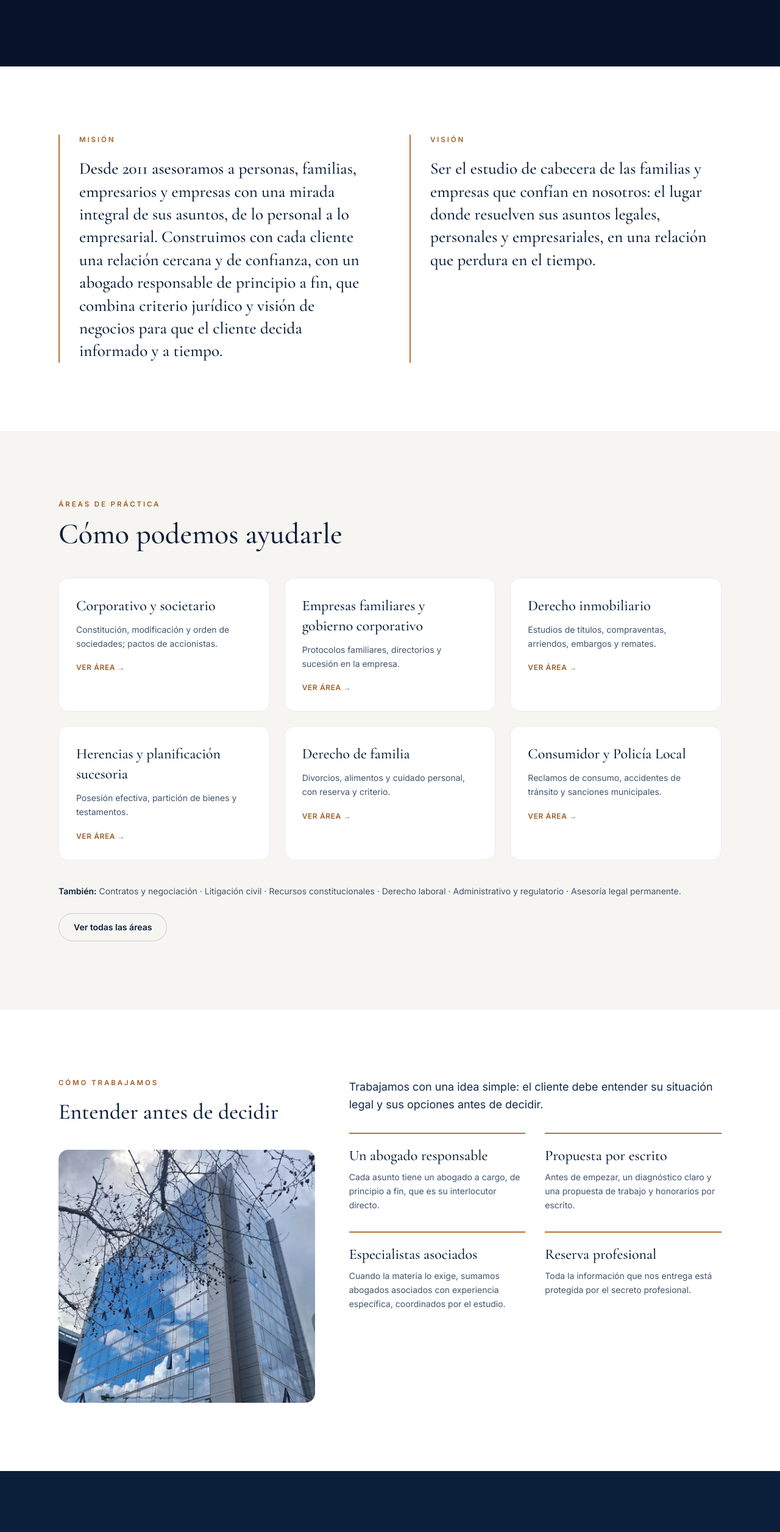
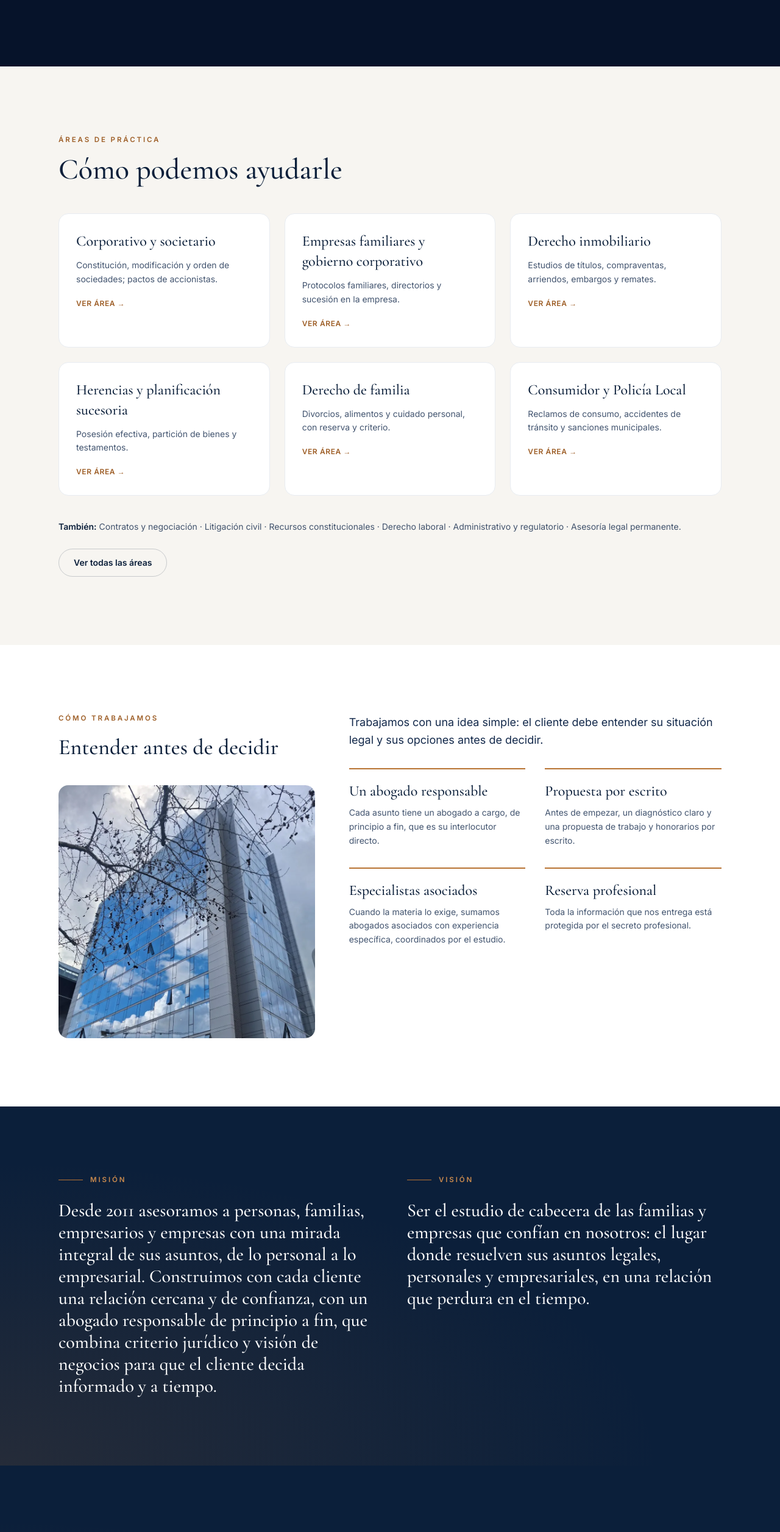
Before and after one commit to sebastiansalinasf/salinasycia-web, a plain HTML site: page site/index.html in a window 1280 px wide. Shown: the part 894-3407 px from the top of the page at 61% size. Drawn offline with nearby package versions, Linux system fonts and the light colour scheme.

Commit message:
Portada: misión y visión como franja oscura tras 'Cómo trabajamos' (igual a la vista previa)

```diff
--- a/site/index.html
+++ b/site/index.html
@@ -101,20 +101,6 @@
   </dl>
 </section>
 
-<!-- MISIÓN Y VISIÓN -->
-<section class="bg-white py-24 sm:py-28">
-  <div class="mx-auto grid max-w-6xl gap-12 px-6 lg:grid-cols-2 lg:gap-16 lg:px-8">
-    <div class="border-l-2 border-copper-500 pl-8">
-      <p class="eyebrow text-copper-600">Misión</p>
-      <p class="mt-5 font-serif text-2xl leading-snug text-navy-900 sm:text-[1.7rem]">Desde 2011 asesoramos a personas, familias, empresarios y empresas con una mirada integral de sus asuntos, de lo personal a lo empresarial. Construimos con cada cliente una relación cercana y de confianza, con un abogado responsable de principio a fin, que combina criterio jurídico y visión de negocios para que el cliente decida informado y a tiempo.</p>
-    </div>
-    <div class="border-l-2 border-copper-500 pl-8">
-      <p class="eyebrow text-copper-600">Visión</p>
-      <p class="mt-5 font-serif text-2xl leading-snug text-navy-900 sm:text-[1.7rem]">Ser el estudio de cabecera de las familias y empresas que confían en nosotros: el lugar donde resuelven sus asuntos legales, personales y empresariales, en una relación que perdura en el tiempo.</p>
-    </div>
-  </div>
-</section>
-
 <!-- ÁREAS -->
 <section class="py-24 sm:py-28">
   <div class="mx-auto max-w-6xl px-6 lg:px-8">
@@ -173,6 +159,21 @@
         <div class="border-t-2 border-copper-500 pt-5"><dt class="font-serif text-2xl">Especialistas asociados</dt><dd class="mt-2 text-sm leading-relaxed text-navy-800/80">Cuando la materia lo exige, sumamos abogados asociados con experiencia específica, coordinados por el estudio.</dd></div>
         <div class="border-t-2 border-copper-500 pt-5"><dt class="font-serif text-2xl">Reserva profesional</dt><dd class="mt-2 text-sm leading-relaxed text-navy-800/80">Toda la información que nos entrega está protegida por el secreto profesional.</dd></div>
       </dl>
+    </div>
+  </div>
+</section>
+
+<!-- MISIÓN Y VISIÓN -->
+<section class="relative overflow-hidden bg-navy-900 py-24 text-white sm:py-28">
+  <div aria-hidden="true" class="pointer-events-none absolute inset-0 bg-[radial-gradient(ellipse_at_bottom_left,rgba(184,115,51,.15),transparent_60%)]"></div>
+  <div class="relative mx-auto grid max-w-6xl gap-14 px-6 lg:grid-cols-2 lg:px-8">
+    <div>
+      <p class="eyebrow flex items-center gap-3 text-copper-400"><span class="h-px w-10 bg-copper-500"></span>Misión</p>
+      <p class="mt-6 font-serif text-2xl leading-relaxed sm:text-3xl">Desde 2011 asesoramos a personas, familias, empresarios y empresas con una mirada integral de sus asuntos, de lo personal a lo empresarial. Construimos con cada cliente una relación cercana y de confianza, con un abogado responsable de principio a fin, que combina criterio jurídico y visión de negocios para que el cliente decida informado y a tiempo.</p>
+    </div>
+    <div>
+      <p class="eyebrow flex items-center gap-3 text-copper-400"><span class="h-px w-10 bg-copper-500"></span>Visión</p>
+      <p class="mt-6 font-serif text-2xl leading-relaxed sm:text-3xl">Ser el estudio de cabecera de las familias y empresas que confían en nosotros: el lugar donde resuelven sus asuntos legales, personales y empresariales, en una relación que perdura en el tiempo.</p>
     </div>
   </div>
 </section>
```
Also changed, not shown: site/assets/styles.css, 1 other file.
